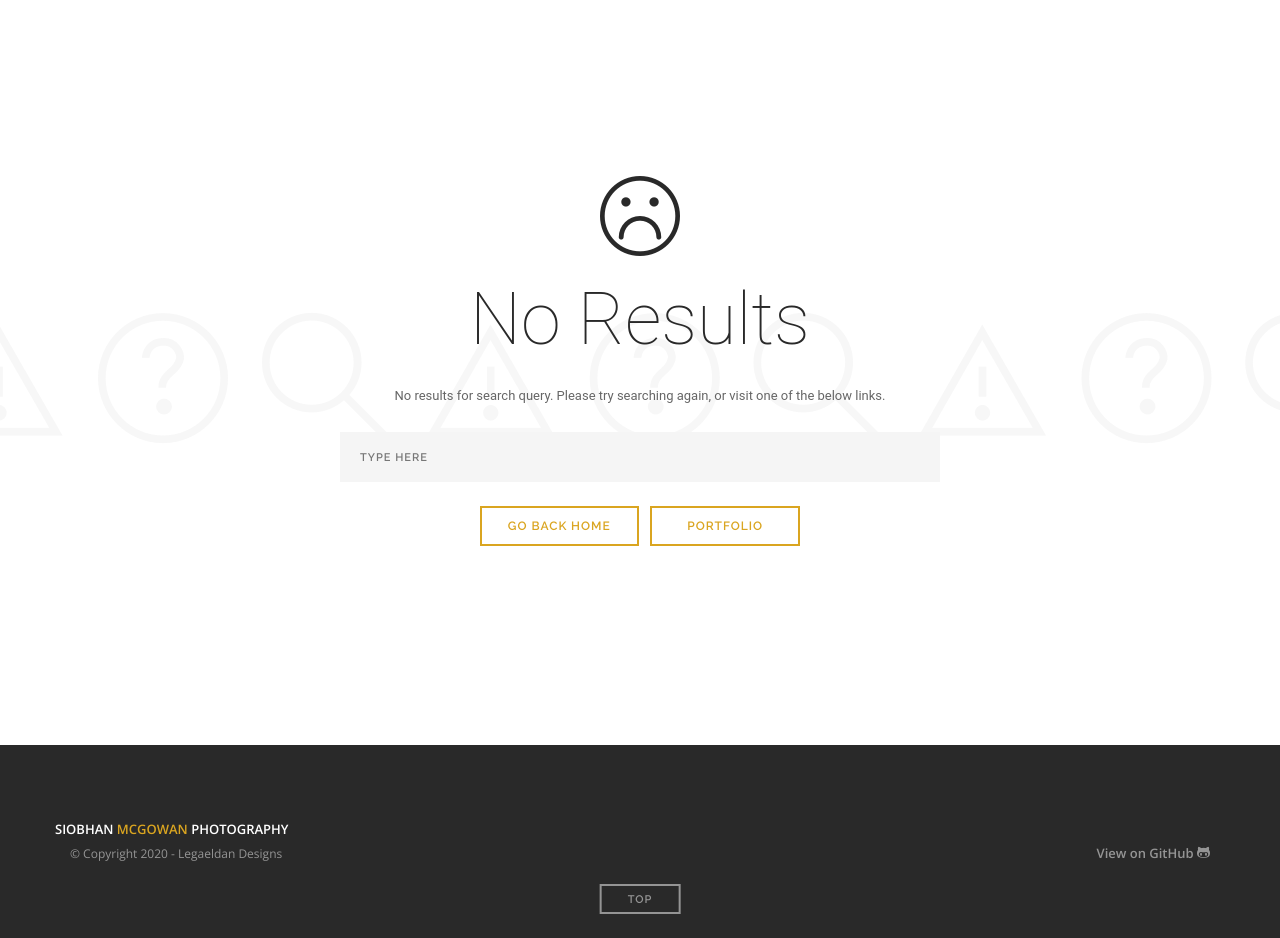
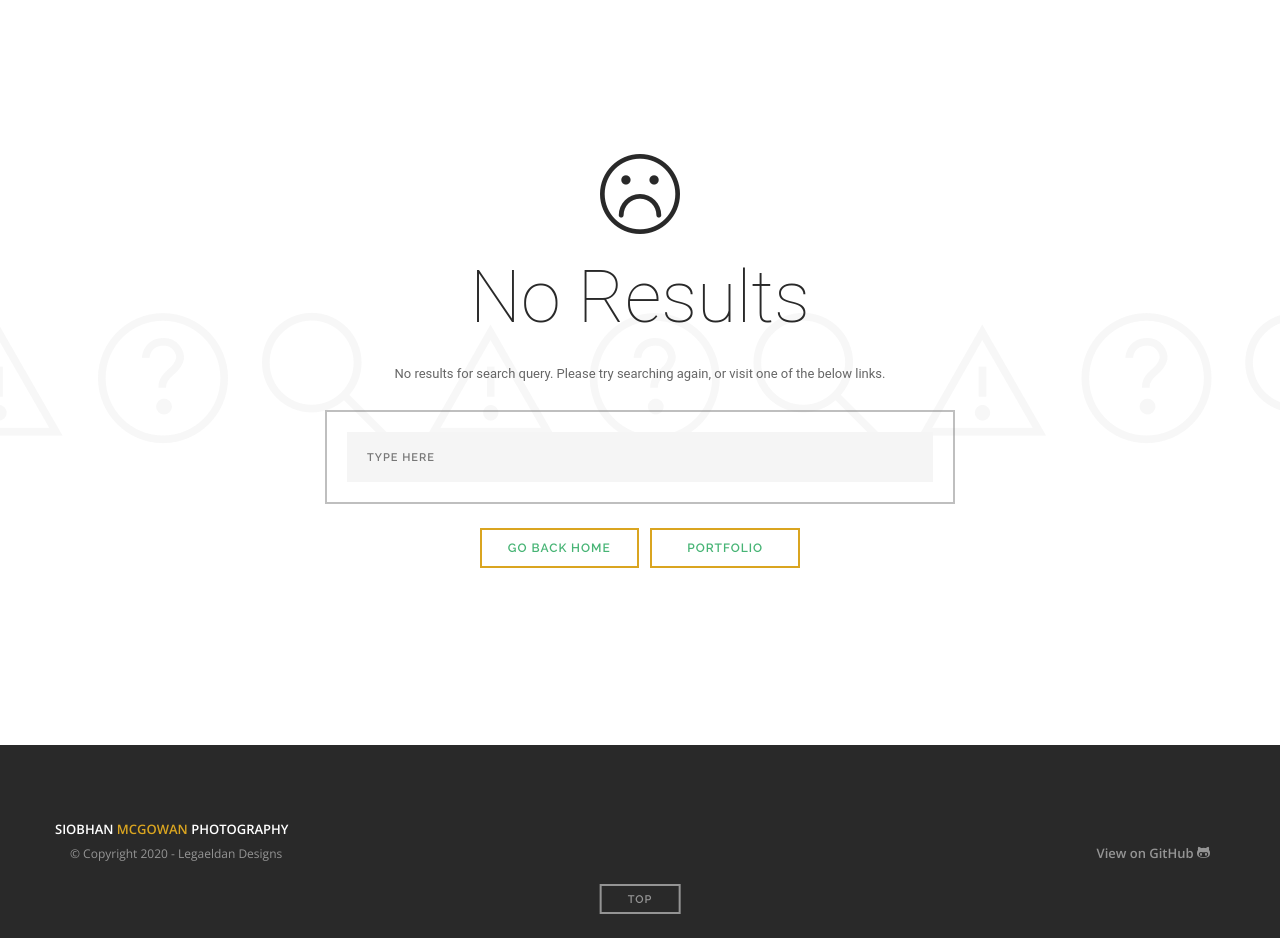
Before and after one commit to Legaeldan/siobhan-mcgowan-photography, a Django app: page /portfolio/ in a window 1280 px wide. Shown: the part 55-993 px from the top of the page. Run offline with Django 3.2, Linux system fonts and the light colour scheme; data that the repository does not hold is empty; some libraries are stand-ins or nearby versions.

Commit message:
Added styling to failed search reults.

```diff
--- a/static/css/custom.css
+++ b/static/css/custom.css
@@ -23,7 +23,8 @@ th {
 .order-total,
 .filters li,
 .tag-form>.btn,
-.product-single .price  {
+.product-single .price,
+.btn:visited  {
     color: #daa520;
 }
 
@@ -141,6 +142,17 @@ button[type="submit"]:hover,
     border-color: #daa520;
 }
 
-.white-inner {
-    color: #daa520
+.cart-controls>.btn:visited,
+.contact-link>.btn:visited {
+    color: #ffffff;
 }
+
+.search-fail {
+    border: 2px solid rgba(128, 128, 128, 0.5);
+    padding: 20px;
+    margin-bottom: 24px;
+}
+
+.search-fail>.search-inner {
+    margin-bottom: 0;
+}
```
